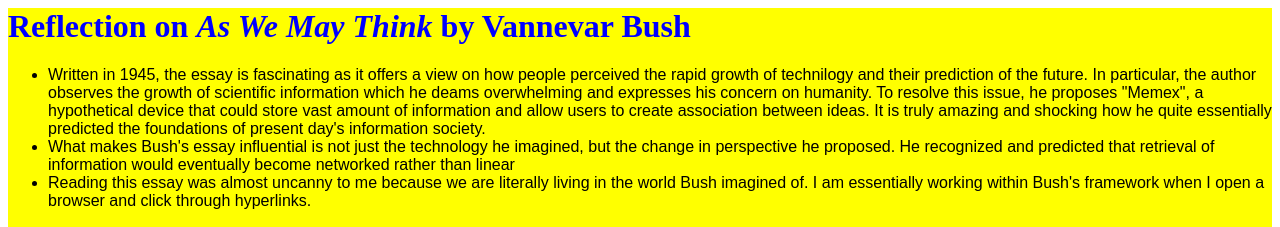
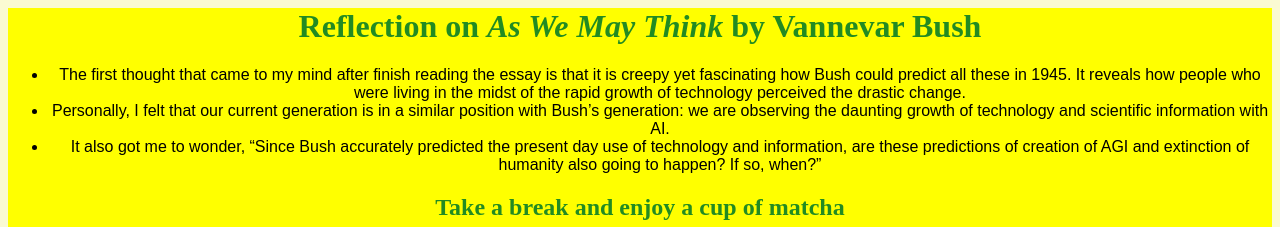
Before and after one commit to ireneyujihee/ireneyujihee.github.io, a plain HTML site: page week01/As We May Think Reflection.html in a window 1280 px wide. Shown: the top 227 px of the page. Drawn offline with Linux system fonts and the light colour scheme.

Commit message:
Update As We May Think Reflection.html

```diff
--- a/week01/As We May Think Reflection.html
+++ b/week01/As We May Think Reflection.html
@@ -1,16 +1,16 @@
 <html>
     <head>
-        <title style = "color:forestgreen; font-size: 60 px; font-family:Impact, Haettenschweiler, 'Arial Narrow Bold', sans-serif; text-align:center;">Week 01</title>
+        <title>Week 01</title>
     </head>
-    <body>
+    <body style="background-color: lightgoldenrodyellow;text-align: center;">
         <main style="background-color: yellow;">
-            <h1 style = "color:blue; font-size:40 px; font-family:'Times New Roman', Times, serif;">Reflection on <em>As We May Think</em> by Vannevar Bush</h1>
+            <h1 style = "color:forestgreen; font-size:40 px; font-family:'Times New Roman', Times, serif;text-align: center;">Reflection on <em>As We May Think</em> by Vannevar Bush</h1>
             <ul>
-                <li style = "color: black; font-size:25 px; font-family:Arial, Helvetica, sans-serif;">Written in 1945, the essay is fascinating as it offers a view on how people perceived the rapid growth of technilogy and their prediction of the future. In particular, the author observes the growth of scientific information which he deams overwhelming and expresses his concern on humanity. To resolve this issue, he proposes "Memex", a hypothetical device that could store vast amount of information and allow users to create association between ideas. It is truly amazing and shocking how he quite essentially predicted the foundations of present day's information society.</li>
-                <li style = "color: black; font-size:25 px; font-family:Arial, Helvetica, sans-serif;">What makes Bush's essay influential is not just the technology he imagined, but the change in perspective he proposed. He recognized and predicted that retrieval of information would eventually become networked rather than linear </li>
-                <li style = "color: black; font-size:25 px; font-family:Arial, Helvetica, sans-serif;">Reading this essay was almost uncanny to me because we are literally living in the world Bush imagined of. I am essentially working within Bush's framework when I open a browser and click through hyperlinks. </li>
+                <li style = "color: black; font-size:25 px; font-family:Arial, Helvetica, sans-serif;text-align: center;">The first thought that came to my mind after finish reading the essay is that it is creepy yet fascinating how Bush could predict all these in 1945. It reveals how people who were living in the midst of the rapid growth of technology perceived the drastic change.</li>
+                <li style = "color: black; font-size:25 px; font-family:Arial, Helvetica, sans-serif;text-align: center;">Personally, I felt that our current generation is in a similar position with Bush’s generation: we are observing the daunting growth of technology and scientific information with AI. </li>
+                <li style = "color: black; font-size:25 px; font-family:Arial, Helvetica, sans-serif;text-align: center;">It also got me to wonder, “Since Bush accurately predicted the present day use of technology and information, are these predictions of creation of AGI and extinction of humanity also going to happen? If so, when?”</li>
             </ul>
-            <h2 style= "color:blue; font-size:40 px; font-family:'Times New Roman', Times, serif;">Take a break and enjoy a cup of matcha</h2>
+            <h2 style= "color:forestgreen; font-size:40 px; font-family:'Times New Roman', Times, serif;text-align: center;">Take a break and enjoy a cup of matcha</h2>
             <img src="https://png.pngtree.com/png-vector/20250528/ourmid/pngtree-iced-matcha-latte-in-a-plastic-cup-png-image_16393408.png">
         </main>
     </body>
```
